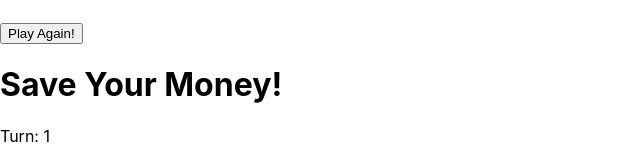
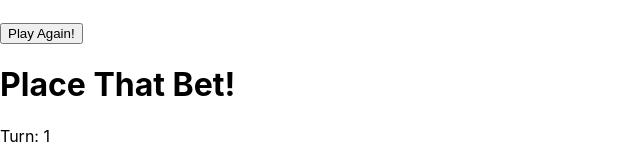
Before and after one commit to jeharr/daily-stock-bet, a React (Create React App) app in the folder client/: page / in a window 1280 px wide. Shown: the part 655-810 px from the top of the page, without its empty margins (0-640 px from the left). Built offline with nearby package versions, Linux system fonts and the light colour scheme; no server answers.

Commit message:
modified gameOfChance component

```diff
--- a/client/src/components/GameOfChance.js
+++ b/client/src/components/GameOfChance.js
@@ -29,7 +29,7 @@ class GameOfChance extends React.Component {
   }
 
   render() {
-    const expression = (Math.random() >= .5 ? true : false)
+    const expression = (Math.ceil(Math.random()) >= .5 ? true : false)
     return (
       <div>
         <button onClick={this.handleClick}>Play Again!</button>
```
